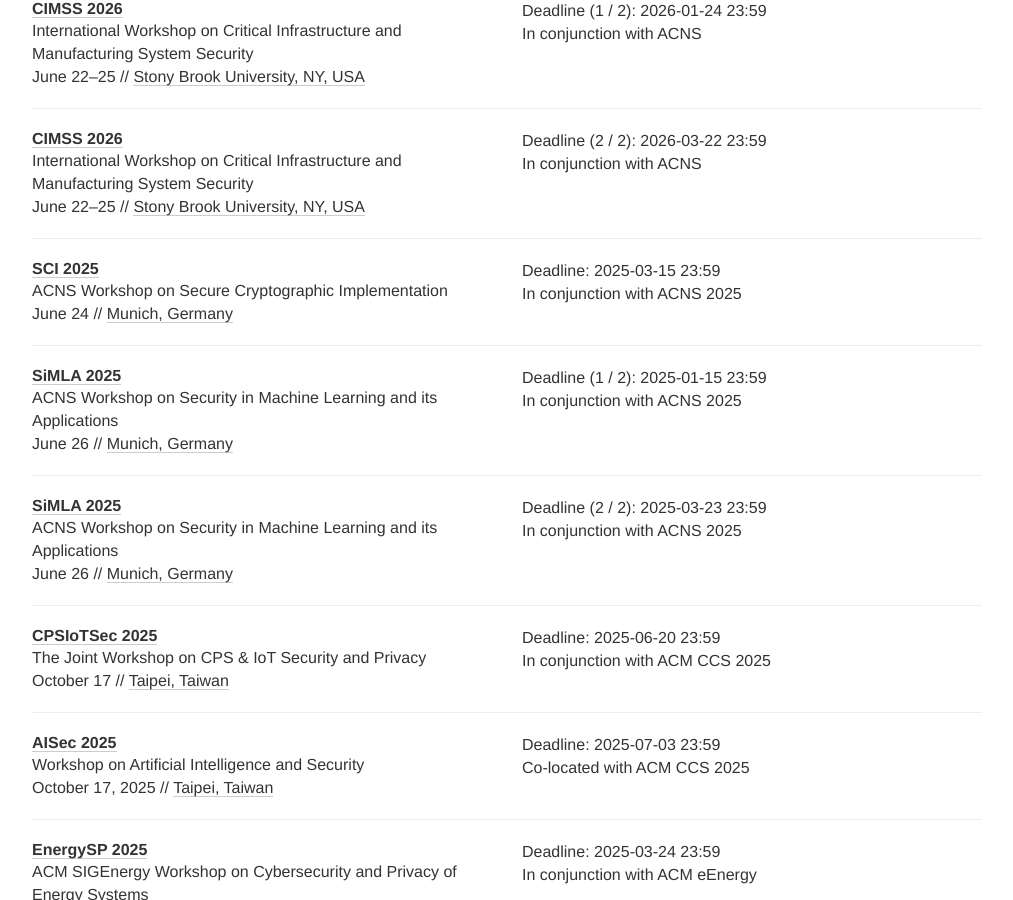
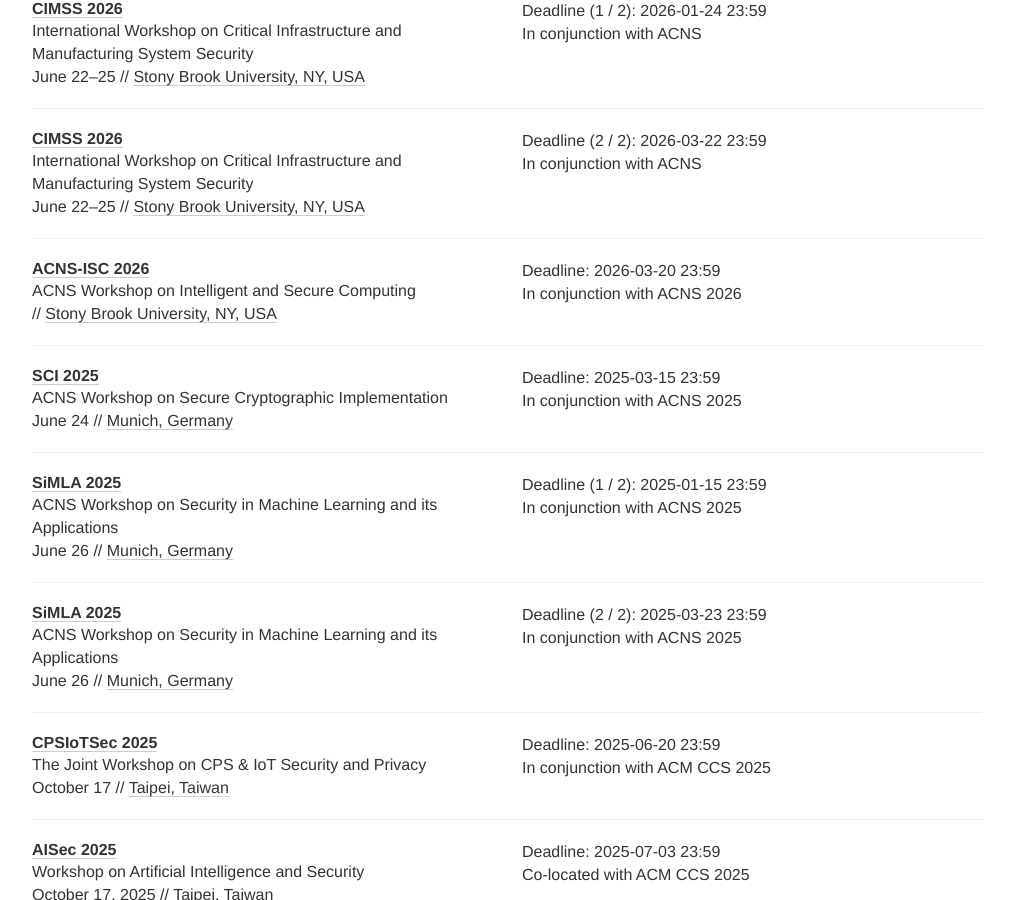
Before and after one commit to sec-deadlines/sec-deadlines.github.io, a Jekyll site: the page built from index.html, in a window 1280 px wide and 900 px high, scrolled down 12792 px. Shown: the whole window, without its empty margins (133-1146 px from the left). Built offline with Jekyll 4.4.1, drawn with Linux system fonts in a browser that asks for light colours; nearby versions of some CDN libraries; comment, search, counter and statistics services are not loaded.

Commit message:
add ACNS-ISC 2026

```diff
--- a/_data/conferences.yml
+++ b/_data/conferences.yml
@@ -809,6 +809,15 @@
   place: Stony Brook University, NY, USA
   tags: [SEC, SHOP]
 
+- name: ACNS-ISC
+  description: ACNS Workshop on Intelligent and Secure Computing
+  year: 2026
+  link: https://acns-isc.github.io/2026/index.html
+  deadline: ["2026-03-20 23:59"]
+  comment: In conjunction with ACNS 2026
+  place: Stony Brook University, NY, USA
+  tags: [SEC, SHOP]
+
 - name: SCI
   description: ACNS Workshop on Secure Cryptographic Implementation
   year: 2025
```
